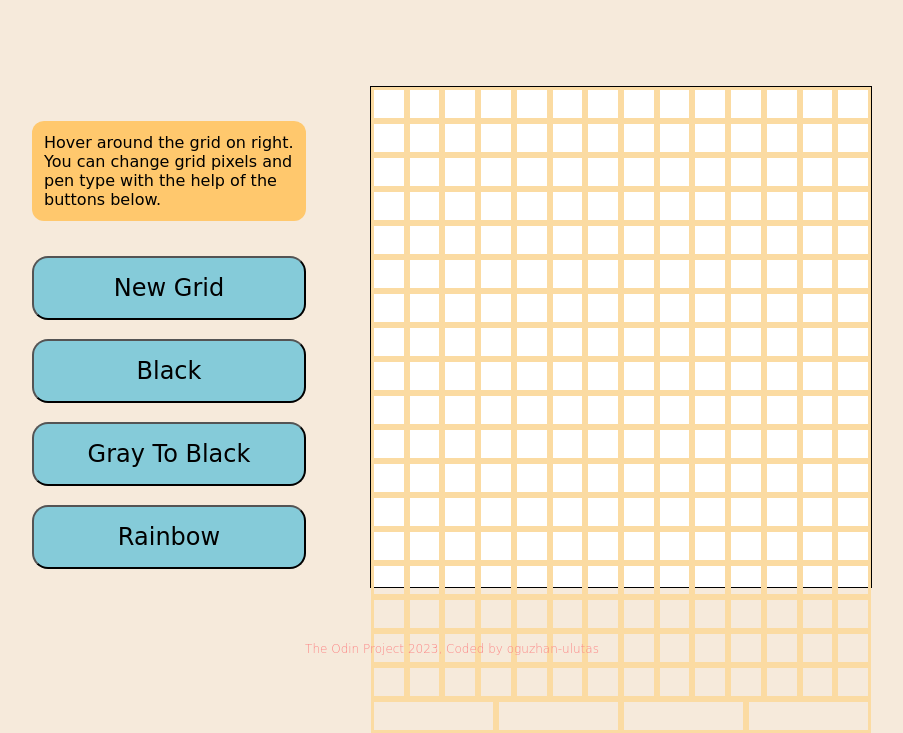
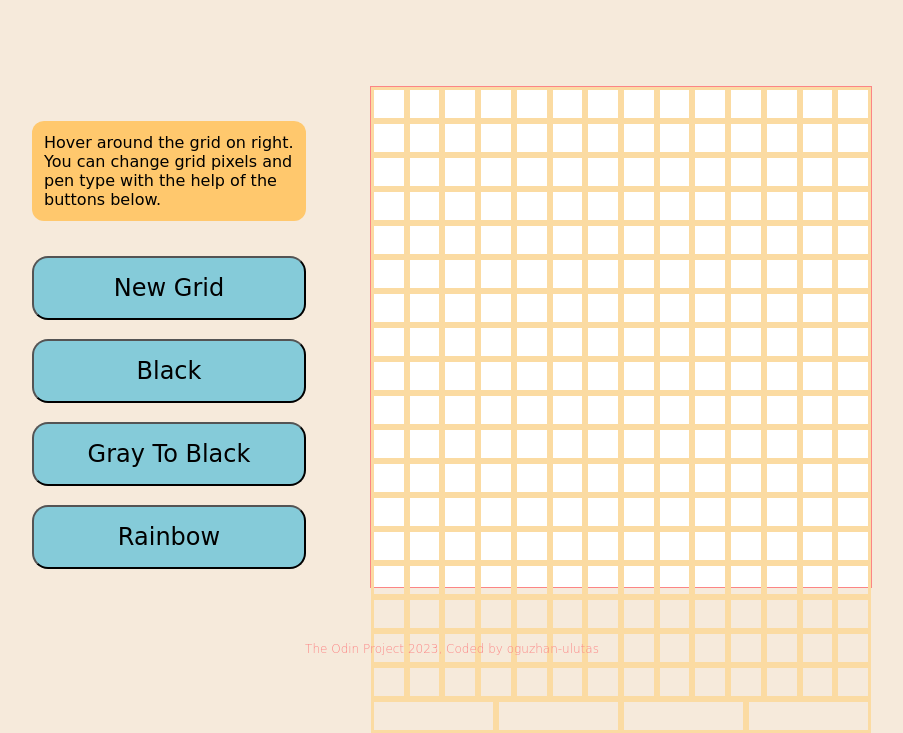
Before and after one commit to oguzhan-ulutas/odin-etch-a-sketch, a plain HTML site: page index.html in a window 1280 px wide. Shown: the part 132-865 px from the top of the page, without its empty margins (188-1091 px from the left). Drawn offline with Linux system fonts and the light colour scheme.

Commit message:
minor adjustments

```diff
--- a/script.js
+++ b/script.js
@@ -6,7 +6,7 @@ const container = document.querySelector(".container");
 function gridCreator(gridSide = 16) {
 
     for (let i = 0; i < (gridSide * gridSide); i++) {
-        let cellSide = Math.round(500/gridSide - 3); //500 is length of the container div.
+        let cellSide = Math.floor(500/gridSide - 3); //500 is length of the container div.
         const div = document.createElement("div");
         div.classList.add("cell");
         div.setAttribute("style", `width: ${cellSide}px; height: ${cellSide}px;`);
--- a/style.css
+++ b/style.css
@@ -11,6 +11,7 @@ body {
     flex-direction: column;
     justify-content: space-between;
     align-items: center;
+    gap: 10px;
 }
 
 .header {
@@ -22,6 +23,7 @@ body {
 
 .container {
     border: solid 1px;
+    border-color: #FC8585;
     width: 500px;
     height: 500px;
     background-color: white;
```
